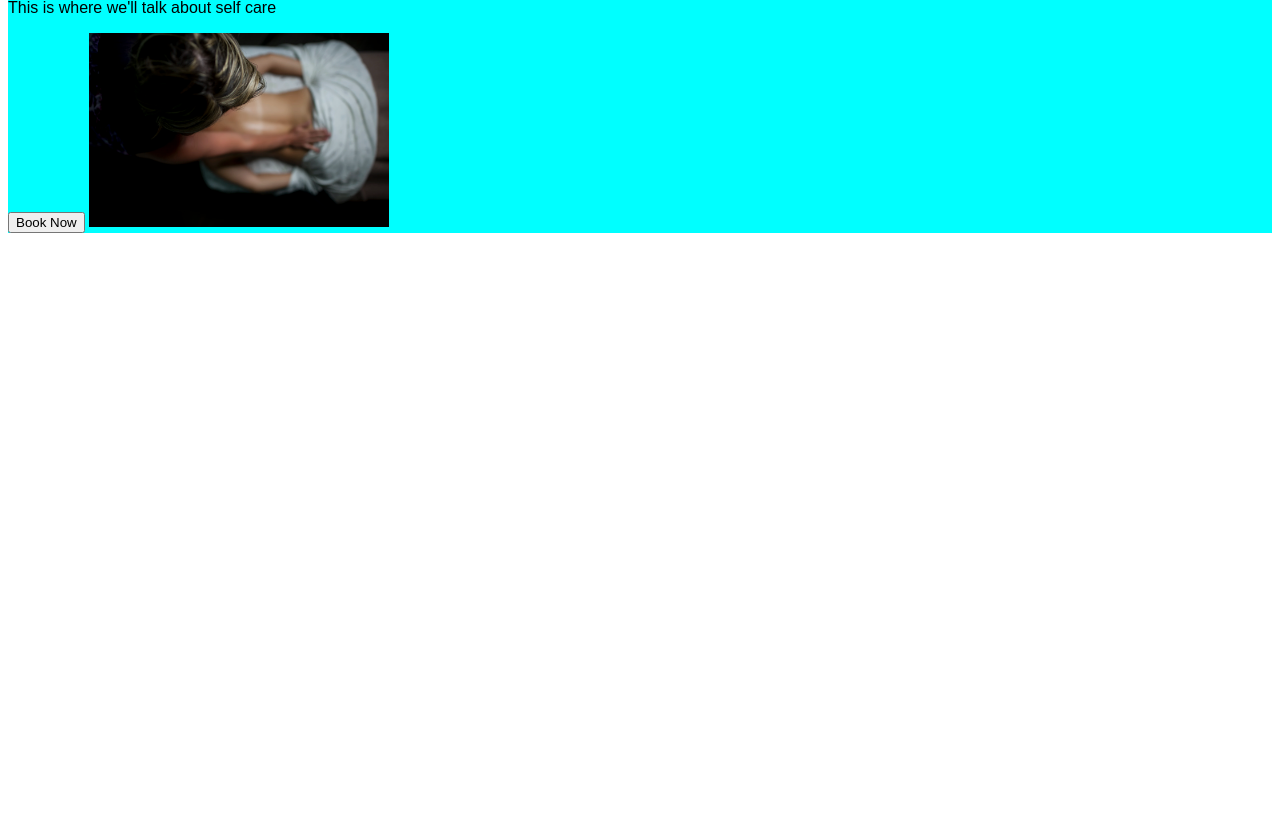
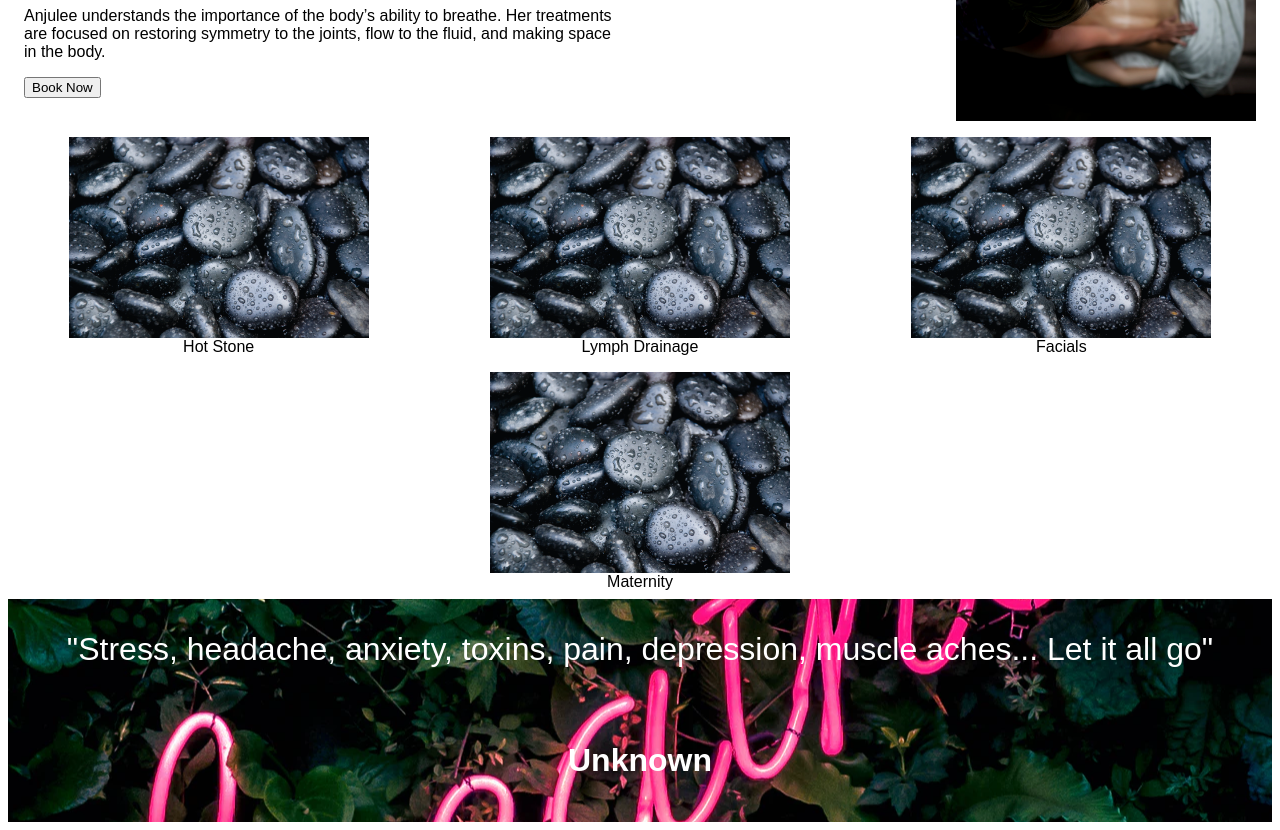
Before and after one commit to seangwilson/landing_page, a plain HTML site: page index.html in a window 1280 px wide. Shown: the part 139-969 px from the top of the page. Before the commit the page ends 800 px from the top, so only its background shows below. Drawn offline with Linux system fonts and the light colour scheme; a web font is replaced by a local one.

Commit message:
skeleton of content

```diff
--- a/index.html
+++ b/index.html
@@ -22,18 +22,35 @@
 
     <div class="content">
         <div class="top">
-            <h1 class="Flash">Relax, you're in good hands</h1>
-            <p>This is where we'll talk about self care</p>
-            <button class="Book">Book Now</button>
+            <div class="left-side">
+                <h1 class="Flash">Relax, you're in good hands</h1>
+                <p>Anjulee understands the importance of the body’s ability to breathe. Her treatments are focused on restoring symmetry to the joints, flow to the fluid, and making space in the body.</p>
+                <button class="Book">Book Now</button>
+            </div>
             <img src="./img/massage.webp" alt="Top down look at a woman giving someone a massage">
         </div>
 
         <div class="mid">
-
+            <div class="info">
+                <img src="./img/stones.webp" alt="X">
+                <div class="text">Hot Stone</div>
+            </div>
+            <div class="info">
+                <img src="./img/stones.webp" alt="chili">
+                <div class="text">Lymph Drainage</div>
+            </div>
+            <div class="info">
+                <img src="./img/stones.webp" alt="pepper">
+                <div class="text">Facials</div>
+            </div>
+            <div class="info">
+                <img src="./img/stones.webp" alt="saffron">
+                <div class="text">Maternity</div>
         </div>
 
         <div class="bottom">
-
+            <p class="quote">"Stress, headache, anxiety, toxins, pain, depression, muscle aches... Let it all go"</p>
+            <h4>Unknown</h4>
         </div>
 
         <div class="cta">
--- a/styles.css
+++ b/styles.css
@@ -8,13 +8,14 @@ body {
 }
 
 .header {
-    background-color: blanchedalmond;
+    background-color: #FDFDE2;
     display: flex;
     justify-content: space-between;
 }
 
 .logo {
     font-family: "Sofia", sans-serif;
+    color: black;
     font-size: 30px;
     text-shadow: 3px 3px 3px #ababab;
     display: flex;
@@ -36,18 +37,51 @@ body {
 
 }
 
+img {
+    max-width: 300px;
+    margin: 0px;
+}
+
 .top {
-    background-color: aqua;
+    display: flex;
+    flex: 1 1 auto;
+    justify-content: space-between;
+    padding: 8px 16px;
+
+}
+
+.left-side {
+    max-width: 600px;
+}
+
+.book {
+
 }
 
 .mid {
-    background-color: aquamarine;
+    display: flex;
+    flex-wrap: wrap;
+    flex: 1 1 auto;
+    justify-content: space-between;
+}
+
+.info {
+    display: flex;
+    flex-direction: column;
+    flex: 1 1 auto;
+    align-items: center;
+    padding: 8px 16px;
 }
 
 .bottom {
-    background-color: blue;
+    background-image: url("./img/breathe.webp");
+    background-position: center;
+    background-repeat: no-repeat;
+    background-attachment: fixed;
+    display: flex;
+    flex-direction: column;
+    flex: 1 1 auto;
+    align-items: center;
+    color: white;
+    font-size: 32px;
 }
-
-img {
-    width: 300px;
-}
```
